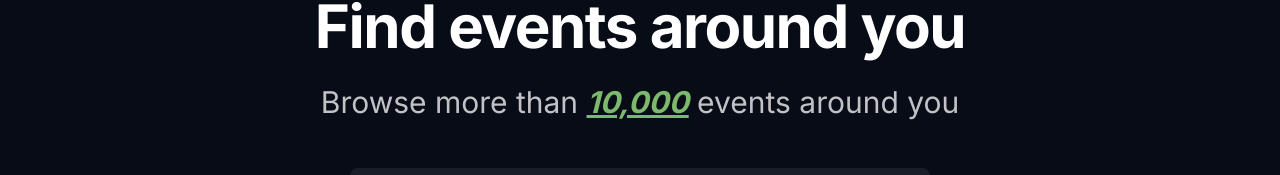
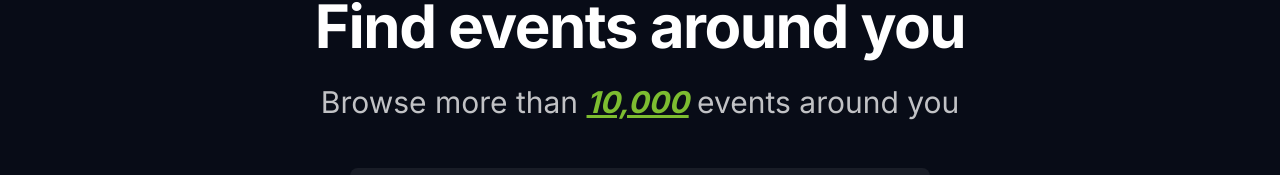
Before and after one commit to tjdrabek/Evento, a Next.js app: page / in a window 1280 px wide. Shown: the part 204-379 px from the top of the page. Built offline with nearby package versions, Linux system fonts and the light colour scheme.

Commit message:
codify an accent color in Tailwind config

```diff
--- a/src/app/page.tsx
+++ b/src/app/page.tsx
@@ -8,14 +8,12 @@ export default function Home() {
       </h1>
       <p className="mb-12 mt-7 text-2xl lg:text-3xl opacity-75">
         Browse more than{" "}
-        <span className="font-bold italic underline text-[#a4f389]">
-          10,000
-        </span>{" "}
+        <span className="font-bold italic underline text-accent">10,000</span>{" "}
         events around you
       </p>
       <form className="w-full sm:w-[580px]">
         <input
-          className="w-full h-16 rounded-lg bg-white/[7%] px-6 outline-none ring-[#a4f389]/50 transition focus:ring-2 focus:bg-white/10"
+          className="w-full h-16 rounded-lg bg-white/[7%] px-6 outline-none ring-accent/50 transition focus:ring-2 focus:bg-white/10"
           placeholder="Search events in any city..."
           spellCheck={false}
         />
--- a/tailwind.config.ts
+++ b/tailwind.config.ts
@@ -1,20 +1,18 @@
-import type { Config } from 'tailwindcss'
+import type { Config } from "tailwindcss";
 
 const config: Config = {
   content: [
-    './src/pages/**/*.{js,ts,jsx,tsx,mdx}',
-    './src/components/**/*.{js,ts,jsx,tsx,mdx}',
-    './src/app/**/*.{js,ts,jsx,tsx,mdx}',
+    "./src/pages/**/*.{js,ts,jsx,tsx,mdx}",
+    "./src/components/**/*.{js,ts,jsx,tsx,mdx}",
+    "./src/app/**/*.{js,ts,jsx,tsx,mdx}",
   ],
   theme: {
     extend: {
-      backgroundImage: {
-        'gradient-radial': 'radial-gradient(var(--tw-gradient-stops))',
-        'gradient-conic':
-          'conic-gradient(from 180deg at 50% 50%, var(--tw-gradient-stops))',
+      colors: {
+        accent: "#a4f839",
       },
     },
   },
   plugins: [],
-}
-export default config
+};
+export default config;
```
